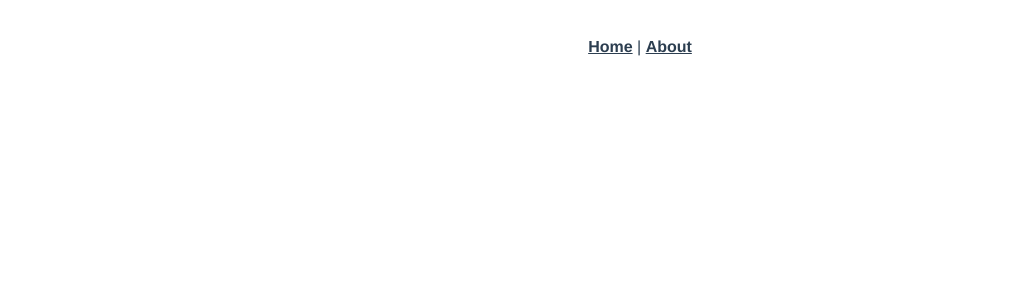
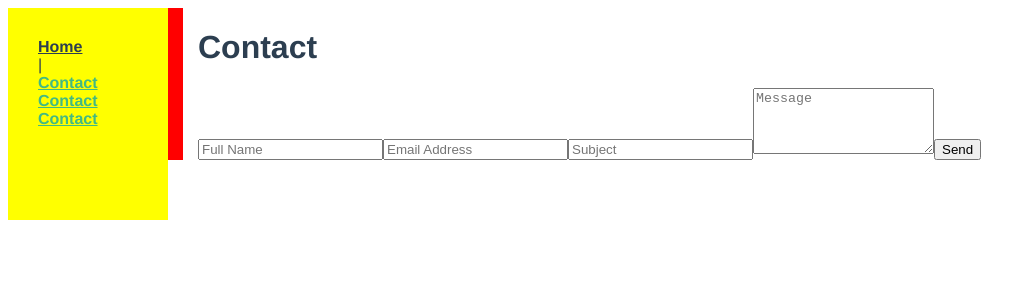
Before and after one commit to mbetancur/travel-blog, a Vue app: page /#/contact in a window 1280 px wide. Shown: the top 300 px of the page, without its empty margins (0-1036 px from the left). Built offline with nearby package versions, Linux system fonts and the light colour scheme.

Commit message:
menu and main panel

```diff
--- a/src/App.vue
+++ b/src/App.vue
@@ -1,19 +1,35 @@
 <template>
   <div id="app">
-    <div id="nav">
-      <router-link to="/">Home</router-link> |
-      <router-link to="/about">About</router-link>
+    <div id="nav" class="nav-menu">
+      <router-link to="/">Home</router-link>|
+      <router-link to="/contact">Contact</router-link>
+      <router-link to="/contact">Contact</router-link>
+      <router-link to="/contact">Contact</router-link>
     </div>
-    <router-view/>
+    <router-view class="content-view" />
   </div>
 </template>
 
 <style lang="scss">
+.nav-menu {
+  height: 100%;
+  background-color: yellow;
+  display: flex;
+  flex-direction: column;
+}
+
+.content-view {
+  border-left: 15px solid red;
+  padding-left: 15px;
+}
+
 #app {
+  flex-direction: row;
+  display: grid;
+  grid-template-columns: 160px auto;
   font-family: Avenir, Helvetica, Arial, sans-serif;
   -webkit-font-smoothing: antialiased;
   -moz-osx-font-smoothing: grayscale;
-  text-align: center;
   color: #2c3e50;
 }
 
--- /dev/null
+++ b/src/components/ContactForm.vue
@@ -0,0 +1,75 @@
+<template>
+  <div id="contact-form" class="contact-form">
+    <h1 class="contact-form_title">Contact</h1>
+    <div class="separator"></div>
+    <form class="form" @submit="onSubmit">
+      <input
+        required
+        name="name"
+        v-model="contact.name"
+        placeholder="Full Name"
+        type="text"
+        autocomplete="off"
+      />
+      <input
+        required
+        name="email"
+        v-model="contact.email"
+        placeholder="Email Address"
+        type="email"
+        autocomplete="off"
+      />
+      <input
+        required
+        name="email"
+        v-model="contact.subject"
+        placeholder="Subject"
+        type="text"
+        autocomplete="off"
+      />
+      <textarea name="message" v-model="contact.message" rows="4" placeholder="Message"></textarea>
+      <button class="button">Send</button>
+    </form>
+  </div>
+</template>
+
+<script>
+export default {
+  name: "ContactForm",
+  data() {
+    return {
+      contact: {
+        name: "",
+        subject: "",
+        email: "",
+        message: ""
+      }
+    };
+  },
+  methods: {
+    clearForm() {
+      for (let field in this.contact) {
+        this.contact[field] = "";
+      }
+    },
+    onSubmit(evt) {
+      evt.preventDefault();
+    //   this.sendEmail();
+    },
+    sendEmail() {
+      Email.send({
+        Host: "smtp.elasticemail.com",
+        Username: "slash-252@hotmail.com",
+        Password: "67435E3FA315112018493A3198A6DDB28980",
+        To: "mikebaia@yopmail.com",
+        From: "slash-252@hotmail.com",
+        Subject: "This is the subject",
+        Body: "And this is the body"
+      }).then(message => alert(message));
+    }
+  }
+};
+</script>
+
+<style lang="scss" scoped>
+</style>
--- a/src/components/HelloWorld.vue
+++ b/src/components/HelloWorld.vue
@@ -1,59 +1,35 @@
 <template>
-  <div class="hello">
-    <h1>{{ msg }}</h1>
-    <p>
-      For a guide and recipes on how to configure / customize this project,<br>
-      check out the
-      <a href="https://cli.vuejs.org" target="_blank" rel="noopener">vue-cli documentation</a>.
-    </p>
-    <h3>Installed CLI Plugins</h3>
-    <ul>
-      <li><a href="https://github.com/vuejs/vue-cli/tree/dev/packages/%40vue/cli-plugin-babel" target="_blank" rel="noopener">babel</a></li>
-      <li><a href="https://github.com/vuejs/vue-cli/tree/dev/packages/%40vue/cli-plugin-router" target="_blank" rel="noopener">router</a></li>
-      <li><a href="https://github.com/vuejs/vue-cli/tree/dev/packages/%40vue/cli-plugin-unit-jest" target="_blank" rel="noopener">unit-jest</a></li>
-    </ul>
-    <h3>Essential Links</h3>
-    <ul>
-      <li><a href="https://vuejs.org" target="_blank" rel="noopener">Core Docs</a></li>
-      <li><a href="https://forum.vuejs.org" target="_blank" rel="noopener">Forum</a></li>
-      <li><a href="https://chat.vuejs.org" target="_blank" rel="noopener">Community Chat</a></li>
-      <li><a href="https://twitter.com/vuejs" target="_blank" rel="noopener">Twitter</a></li>
-      <li><a href="https://news.vuejs.org" target="_blank" rel="noopener">News</a></li>
-    </ul>
-    <h3>Ecosystem</h3>
-    <ul>
-      <li><a href="https://router.vuejs.org" target="_blank" rel="noopener">vue-router</a></li>
-      <li><a href="https://vuex.vuejs.org" target="_blank" rel="noopener">vuex</a></li>
-      <li><a href="https://github.com/vuejs/vue-devtools#vue-devtools" target="_blank" rel="noopener">vue-devtools</a></li>
-      <li><a href="https://vue-loader.vuejs.org" target="_blank" rel="noopener">vue-loader</a></li>
-      <li><a href="https://github.com/vuejs/awesome-vue" target="_blank" rel="noopener">awesome-vue</a></li>
-    </ul>
+  <div class="panel-header">
+    <div class="panel-header_my-photo">
+      <img src="../assets/logo.png" alt="Foto panel principal" />
+    </div>
+    <div class="panel-header_intro">
+      <h1>Miguel en la ciudad</h1>
+      Praesent sed aliquam arcu, non accumsan neque. In odio ante, vulputate ac magna vel, pharetra lobortis quam. Duis enim tortor, egestas et felis id, lobortis malesuada magna. Nunc sit amet sagittis nisi, eu semper nisl. Cras ut dictum nisl. Donec tincidunt eget orci.
+    </div>
+
   </div>
 </template>
 
 <script>
 export default {
-  name: 'HelloWorld',
+  name: "HelloWorld",
   props: {
     msg: String
   }
-}
+};
 </script>
 
-<!-- Add "scoped" attribute to limit CSS to this component only -->
 <style scoped lang="scss">
-h3 {
-  margin: 40px 0 0;
-}
-ul {
-  list-style-type: none;
-  padding: 0;
-}
-li {
-  display: inline-block;
-  margin: 0 10px;
-}
-a {
-  color: #42b983;
+.panel-header {
+  display: flex;
+
+  &_my-photo img {
+    min-height: 550px;
+  }
+  &_intro {
+    padding: 70px 15%;
+    background-color: red; //#fcfcfc;
+  }
 }
 </style>
--- a/src/router/index.js
+++ b/src/router/index.js
@@ -11,12 +11,12 @@ Vue.use(VueRouter)
     component: Home
   },
   {
-    path: '/about',
-    name: 'About',
+    path: '/contact',
+    name: 'Contact',
     // route level code-splitting
     // this generates a separate chunk (about.[hash].js) for this route
     // which is lazy-loaded when the route is visited.
-    component: () => import(/* webpackChunkName: "about" */ '../views/About.vue')
+    component: () => import(/* webpackChunkName: "about" */ '../views/Contact.vue')
   }
 ]
 
--- a/src/views/About.vue
+++ /dev/null
@@ -1,5 +0,0 @@
-<template>
-  <div class="about">
-    <h1>This is an about page</h1>
-  </div>
-</template>
--- /dev/null
+++ b/src/views/Contact.vue
@@ -0,0 +1,17 @@
+<template>
+  <ContactForm />
+</template>
+
+<script>
+import ContactForm from "@/components/ContactForm.vue";
+
+export default {
+  name: 'Contact',
+  components: {
+    ContactForm
+  }
+}
+</script>
+
+<style lang="scss" scoped>
+</style>
--- a/src/views/Home.vue
+++ b/src/views/Home.vue
@@ -1,7 +1,6 @@
 <template>
   <div class="home">
-    <img alt="Vue logo" src="../assets/logo.png">
-    <HelloWorld msg="Welcome to Your Vue.js App"/>
+    <HelloWorld />
   </div>
 </template>
 
```
Also changed, not shown: public/index.html (+8 -1 lines), src/utils/utilEmail.js (added), 1 other file (tests, documents, lock files or other folders).
